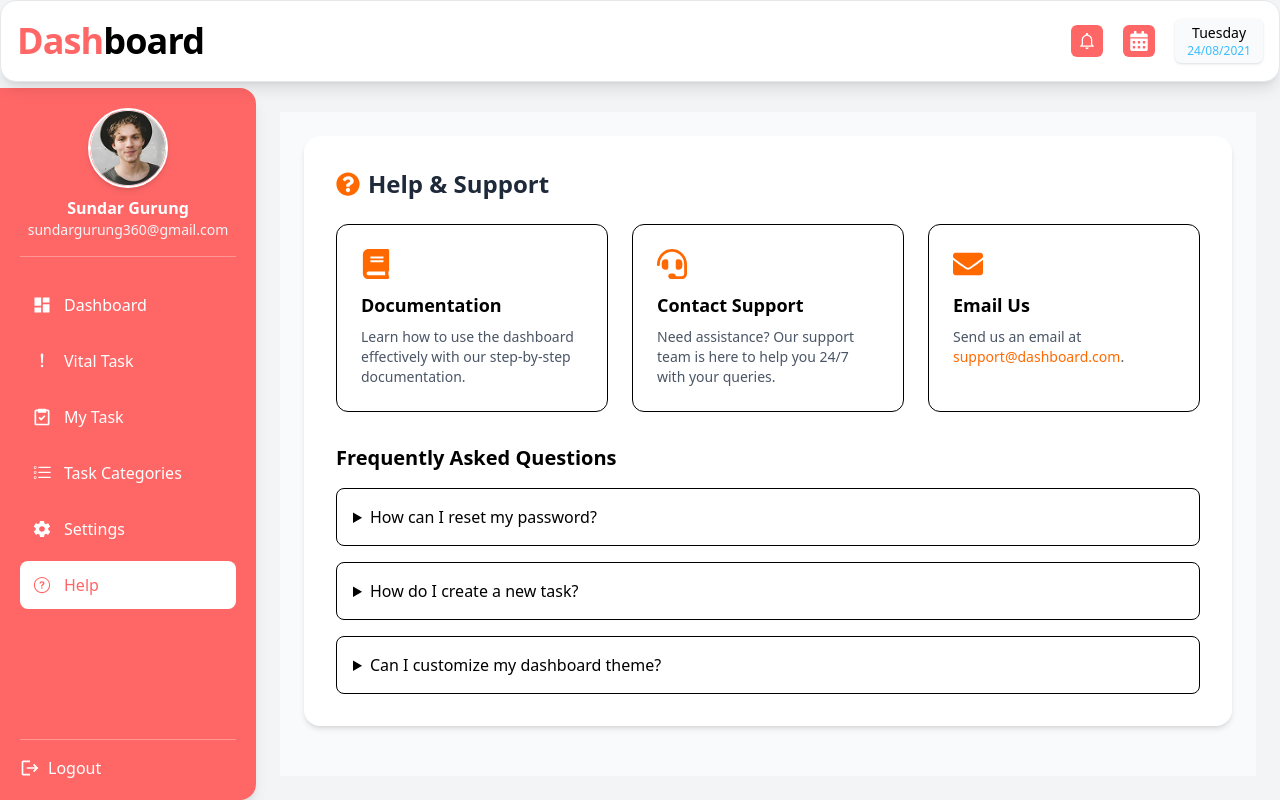
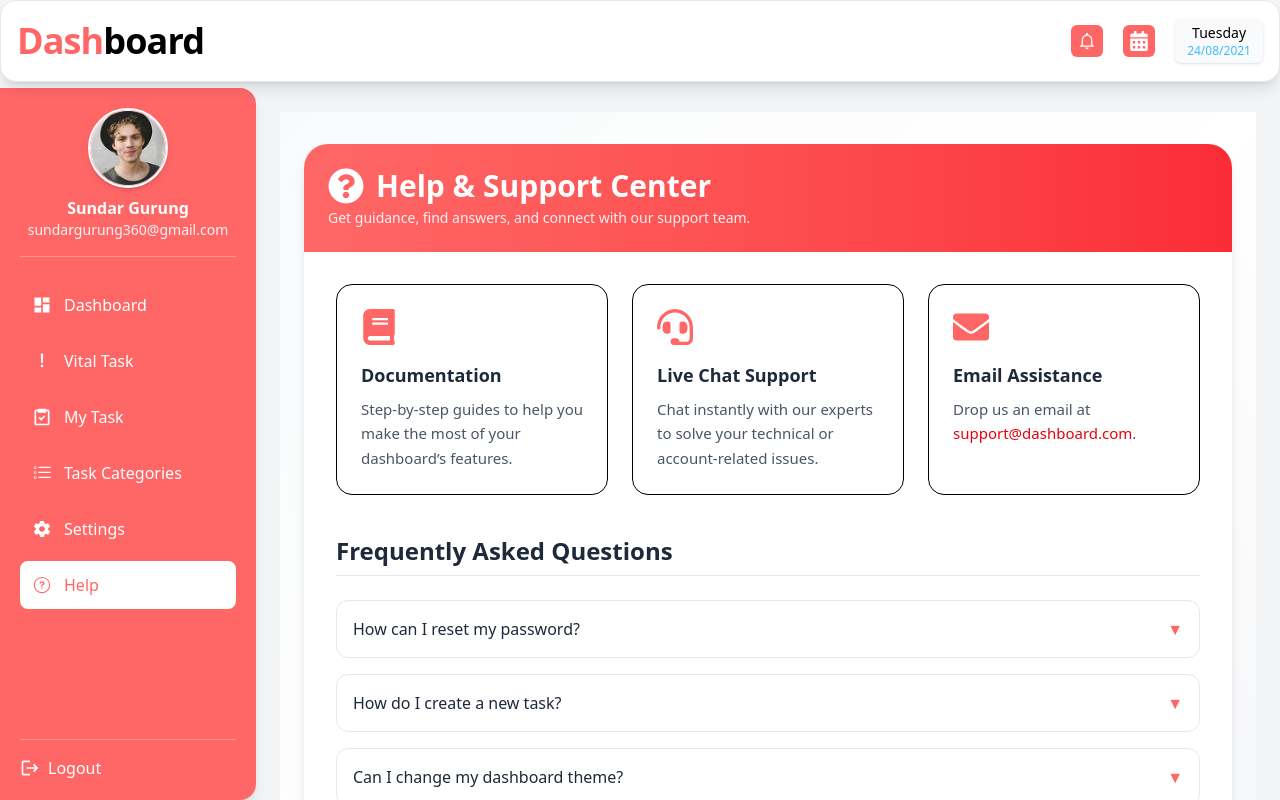
Before and after one commit to ar-pathak/To-do-List, a React (Vite) app: page /help in a window 1280 px wide. Built offline with nearby package versions, Linux system fonts and the light colour scheme.

Commit message:
feat(ui): enhanced help page with gradient design, animated FAQ, and modern support layout

```diff
--- a/src/components/pages/Help.jsx
+++ b/src/components/pages/Help.jsx
@@ -2,69 +2,112 @@ import { FaQuestionCircle, FaEnvelope, FaBook, FaHeadset } from "react-icons/fa"
 
 const Help = () => {
     return (
-    <div className="w-full h-full p-6 bg-gray-50">
-      <div className="max-w-5xl mx-auto bg-white rounded-2xl shadow-md p-8">
-        <h2 className="text-2xl font-semibold text-gray-800 mb-6 flex items-center gap-2">
-          <FaQuestionCircle className="text-orange-500" /> Help & Support
+        <div className="min-h-screen px-3 sm:px-6 py-8 bg-gradient-to-br from-gray-50 via-white to-gray-100">
+            <div className="max-w-6xl mx-auto bg-white rounded-3xl shadow-lg overflow-hidden">
+                {/* Header */}
+                <div className="bg-gradient-to-r from-[#FF6767] to-red-500 p-4 sm:p-6 text-white text-center sm:text-left">
+                    <h2 className="text-2xl sm:text-3xl font-semibold flex flex-col sm:flex-row items-center justify-center sm:justify-start gap-2 sm:gap-3">
+                        <FaQuestionCircle className="text-white text-3xl sm:text-4xl" />
+                        Help & Support Center
                     </h2>
-
-        {/* Quick Help Options */}
-        <div className="grid md:grid-cols-2 lg:grid-cols-3 gap-6 mb-8">
-          <div className="p-6 border rounded-xl hover:shadow-lg transition cursor-pointer">
-            <FaBook className="text-3xl text-orange-500 mb-3" />
-            <h3 className="text-lg font-semibold mb-2">Documentation</h3>
-            <p className="text-gray-600 text-sm">
-              Learn how to use the dashboard effectively with our step-by-step documentation.
+                    <p className="text-xs sm:text-sm mt-1 opacity-90">
+                        Get guidance, find answers, and connect with our support team.
                     </p>
                 </div>
 
-          <div className="p-6 border rounded-xl hover:shadow-lg transition cursor-pointer">
-            <FaHeadset className="text-3xl text-orange-500 mb-3" />
-            <h3 className="text-lg font-semibold mb-2">Contact Support</h3>
-            <p className="text-gray-600 text-sm">
-              Need assistance? Our support team is here to help you 24/7 with your queries.
-            </p>
+                {/* Body */}
+                <div className="p-4 sm:p-8">
+                    {/* Quick Help Options */}
+                    <div className="grid grid-cols-1 sm:grid-cols-2 lg:grid-cols-3 gap-4 sm:gap-6 mb-10">
+                        {[
+                            {
+                                icon: <FaBook className="text-4xl text-[#FF6767] mb-3 sm:mb-4 group-hover:scale-110 transition-transform" />,
+                                title: "Documentation",
+                                desc: "Step-by-step guides to help you make the most of your dashboard’s features.",
+                            },
+                            {
+                                icon: <FaHeadset className="text-4xl text-[#FF6767] mb-3 sm:mb-4 group-hover:scale-110 transition-transform" />,
+                                title: "Live Chat Support",
+                                desc: "Chat instantly with our experts to solve your technical or account-related issues.",
+                            },
+                            {
+                                icon: <FaEnvelope className="text-4xl text-[#FF6767] mb-3 sm:mb-4 group-hover:scale-110 transition-transform" />,
+                                title: "Email Assistance",
+                                desc: (
+                                    <>
+                                        Drop us an email at{" "}
+                                        <span className="text-red-600 font-medium">
+                                            support@dashboard.com
+                                        </span>.
+                                    </>
+                                ),
+                            },
+                        ].map((item, i) => (
+                            <div
+                                key={i}
+                                className="group p-4 sm:p-6 bg-white border rounded-2xl hover:shadow-2xl hover:border-red-400 transition-all duration-300 cursor-pointer"
+                            >
+                                {item.icon}
+                                <h3 className="text-base sm:text-lg font-semibold text-gray-800 mb-1 sm:mb-2">
+                                    {item.title}
+                                </h3>
+                                <p className="text-gray-600 text-sm sm:text-[15px] leading-relaxed">{item.desc}</p>
+                            </div>
+                        ))}
                     </div>
 
-          <div className="p-6 border rounded-xl hover:shadow-lg transition cursor-pointer">
-            <FaEnvelope className="text-3xl text-orange-500 mb-3" />
-            <h3 className="text-lg font-semibold mb-2">Email Us</h3>
-            <p className="text-gray-600 text-sm">
-              Send us an email at <span className="text-orange-500">support@dashboard.com</span>.
-            </p>
+                    {/* FAQ Section */}
+                    <div>
+                        <h3 className="text-xl sm:text-2xl font-semibold mb-5 sm:mb-6 text-gray-800 border-b pb-2 border-gray-200">
+                            Frequently Asked Questions
+                        </h3>
+
+                        <div className="space-y-3 sm:space-y-4">
+                            {[
+                                {
+                                    q: "How can I reset my password?",
+                                    a: "Go to the Settings → Security tab, then click on 'Change Password' to update it securely.",
+                                },
+                                {
+                                    q: "How do I create a new task?",
+                                    a: "Navigate to My Tasks and click the '+ New Task' button to add your task easily.",
+                                },
+                                {
+                                    q: "Can I change my dashboard theme?",
+                                    a: "Yes! Visit Settings → Appearance to switch between light, dark, and custom themes.",
+                                },
+                                {
+                                    q: "Is my data secure?",
+                                    a: "Absolutely. All data is encrypted and securely stored following industry standards.",
+                                },
+                            ].map((item, index) => (
+                                <details
+                                    key={index}
+                                    className="group border border-gray-200 rounded-xl p-3 sm:p-4 hover:border-red-300 transition-all"
+                                >
+                                    <summary className="cursor-pointer font-medium text-gray-800 flex justify-between items-center text-sm sm:text-base">
+                                        {item.q}
+                                        <span className="text-[#FF6767] group-open:rotate-180 transition-transform duration-300">
+                                            ▼
+                                        </span>
+                                    </summary>
+                                    <p className="text-gray-600 mt-2 text-xs sm:text-sm leading-relaxed">{item.a}</p>
+                                </details>
+                            ))}
                         </div>
                     </div>
 
-        {/* FAQ Section */}
-        <div className="mt-8">
-          <h3 className="text-xl font-semibold mb-4">Frequently Asked Questions</h3>
-          <div className="space-y-4">
-            <details className="border rounded-lg p-4">
-              <summary className="font-medium cursor-pointer">
-                How can I reset my password?
-              </summary>
-              <p className="text-gray-600 mt-2">
-                Go to the “Settings” page → “Security” tab and click on “Change Password”.
+                    {/* Contact Footer */}
+                    <div className="mt-10 sm:mt-12 bg-gradient-to-r from-[#FF6767] to-red-500 p-5 sm:p-6 rounded-2xl text-white text-center shadow-md">
+                        <h4 className="text-lg sm:text-xl font-semibold mb-2">
+                            Still need help?
+                        </h4>
+                        <p className="text-xs sm:text-sm mb-4 opacity-90">
+                            Our support team is available 24/7 to assist you with any questions or concerns.
                         </p>
-            </details>
-
-            <details className="border rounded-lg p-4">
-              <summary className="font-medium cursor-pointer">
-                How do I create a new task?
-              </summary>
-              <p className="text-gray-600 mt-2">
-                Navigate to “My Tasks” and click the “+ New Task” button to create one easily.
-              </p>
-            </details>
-
-            <details className="border rounded-lg p-4">
-              <summary className="font-medium cursor-pointer">
-                Can I customize my dashboard theme?
-              </summary>
-              <p className="text-gray-600 mt-2">
-                Yes! Go to “Settings” → “Appearance” to switch between themes or colors.
-              </p>
-            </details>
+                        <button className="bg-white text-red-600 px-5 sm:px-6 py-2 rounded-xl font-semibold text-sm sm:text-base hover:bg-gray-100 transition">
+                            Contact Support
+                        </button>
                     </div>
                 </div>
             </div>
```
Lines whose indentation alone changed are shown as unchanged.
